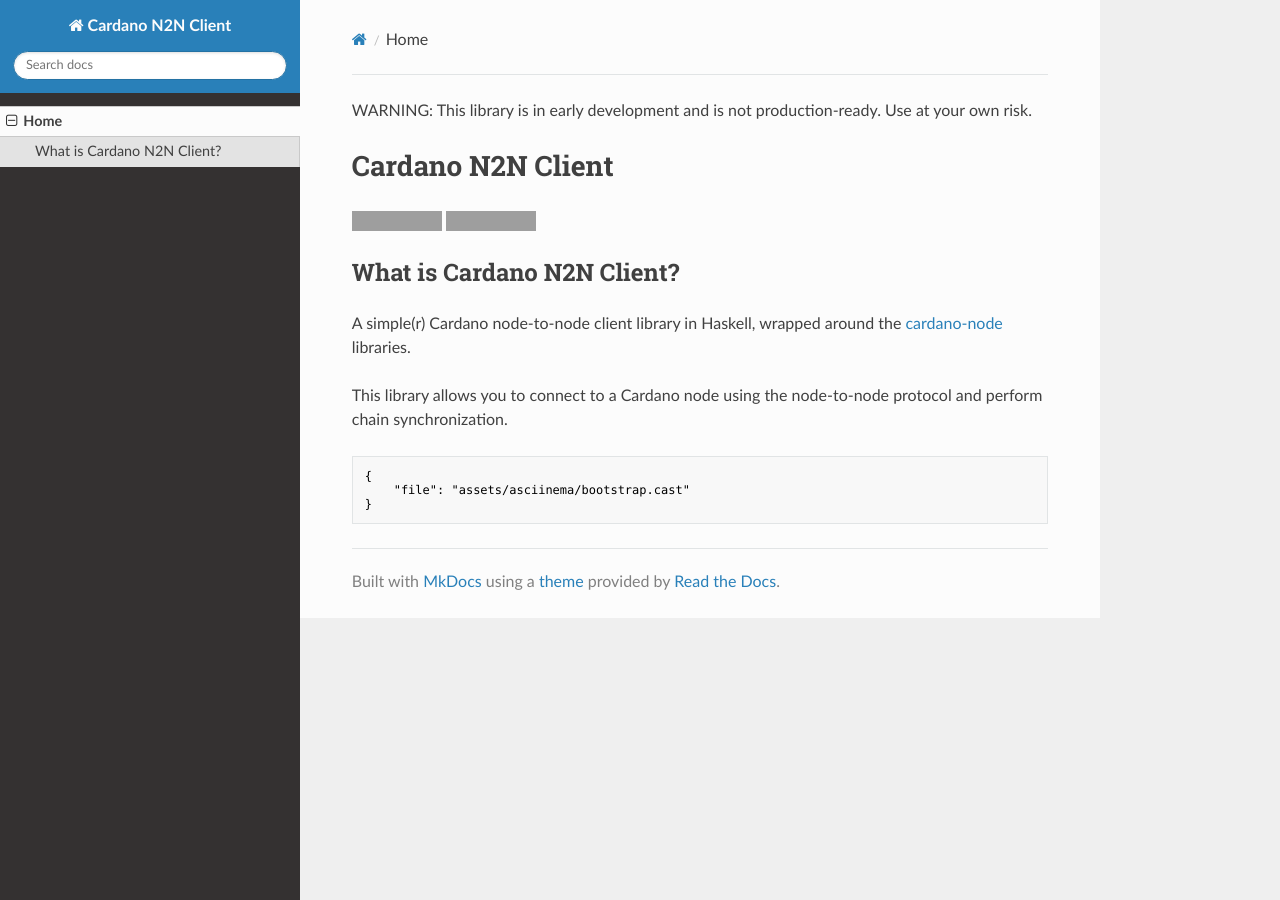
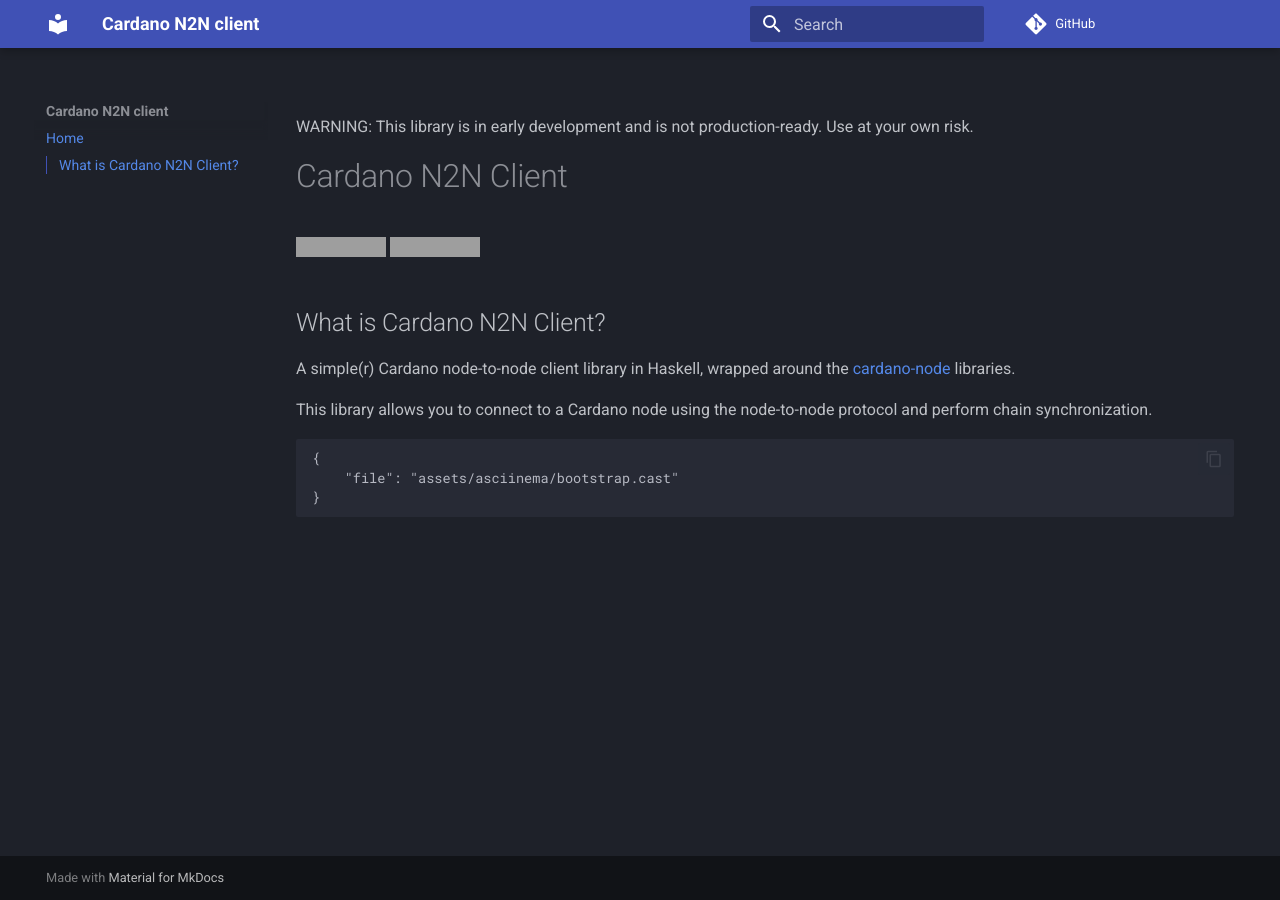
Before and after one commit to paolino/cardano-n2n-client, an MkDocs documentation site: the page built from docs/index.md, in a window 1280 px wide. Built offline with MkDocs 1.6.1 and Material for MkDocs 9.7.7, drawn with Linux system fonts in a browser that asks for light colours; nearby versions of some CDN libraries; comment, search, counter and statistics services are not loaded; grey boxes are pictures that could not be loaded.

Commit message:
docs: update setup

```diff
--- a/mkdocs.yml
+++ b/mkdocs.yml
@@ -1,12 +1,21 @@
-site_name: Cardano N2N Client
+site_name: Cardano N2N client
 site_url: https://paolino.github.io/cardano-n2n-client/
+site_description: Documentation for the Cardano N2N client, a lightweight implementation of a Card
+repo_url: https://github.com/paolino/cardano-n2n-client
 
 theme:
-  name: readthedocs
+  name: material
+  palette:
+    scheme: slate
+  features:
+    - navigation.indexes
+    - toc.integrate
+    - content.code.copy
+    - navigation.path
 
 plugins:
+  - search
   - asciinema-player
-  - search
 
 markdown_extensions:
   - callouts
```
Also changed, not shown: 2 other files.
